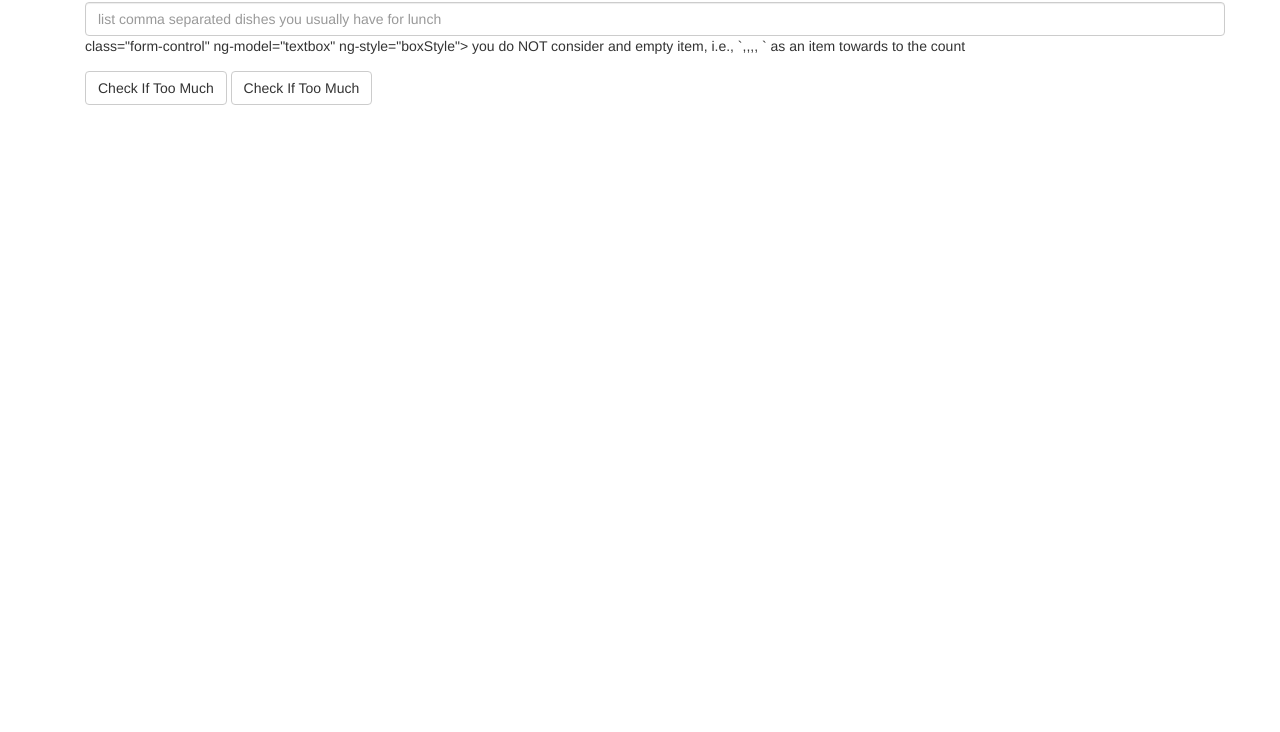
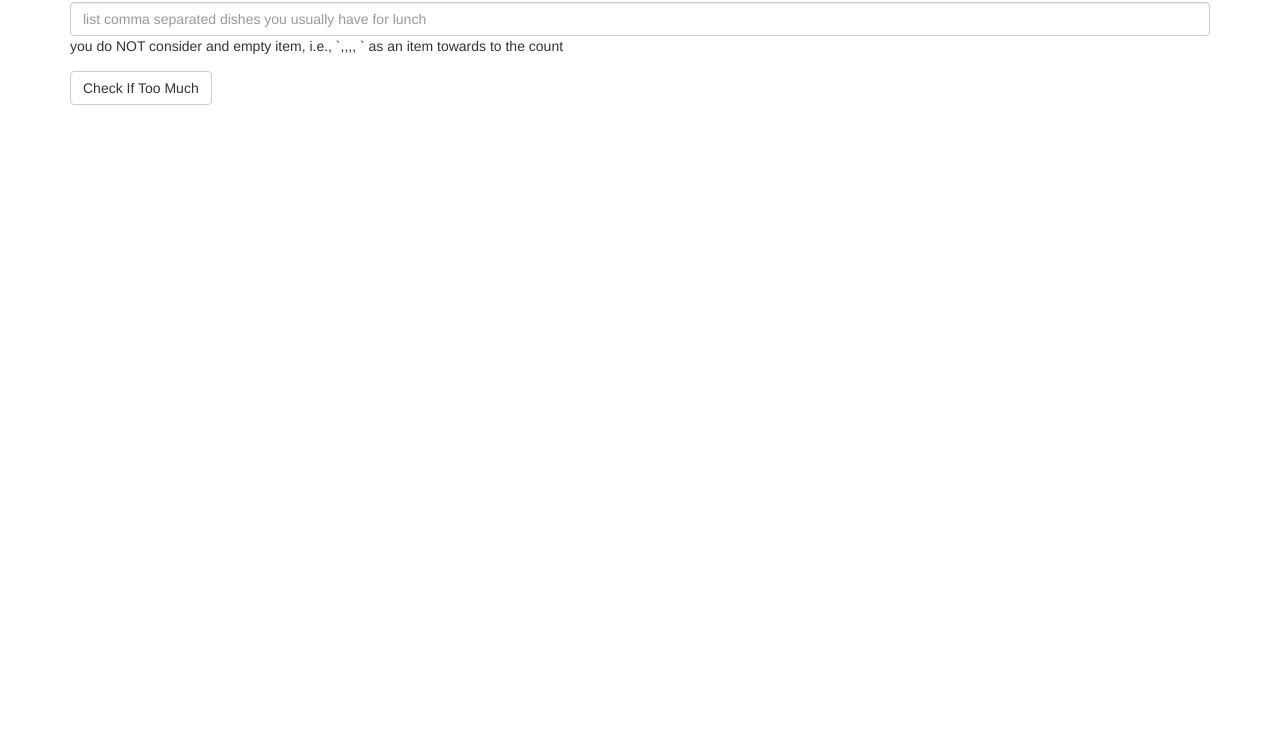
Before and after one commit to LenonTG/module1-solution, a plain HTML site: page index.html in a window 1280 px wide. Shown: the part 68-800 px from the top of the page. Drawn offline with Linux system fonts and the light colour scheme.

Commit message:
Solution

```diff
--- a/index.html
+++ b/index.html
@@ -11,8 +11,6 @@
       .message { font-size: 1.3em; font-weight: bold; }
     </style>
   </head>
-<body>
-   <div class="container">
 <body ng-app='LunchCheck'>
    <div class="container" ng-controller='LunchCheckController'>
      <h1>Lunch Checker</h1>
@@ -20,7 +18,6 @@
          <div class="form-group">
              <input id="lunch-menu" type="text"
              placeholder="list comma separated dishes you usually have for lunch"
-             class="form-control">
              class="form-control"
              ng-model="textbox"
              ng-style="boxStyle">
@@ -28,11 +25,12 @@
              <span>you do NOT consider and empty item, i.e., `,,,, ` as an item towards to the count</span>
          </div>
          <div class="form-group">
-             <button class="btn btn-default">Check If Too Much</button>
              <button class="btn btn-default" ng-click="counteWords()">Check If Too Much</button>
          </div>
          <div class="form-group message">
-           <!-- Your message can go here. -->
            <div ng-style ="fontStyle">{{message}}</div>
          </div>
    </div>
+
+</body>
+</html>
```
